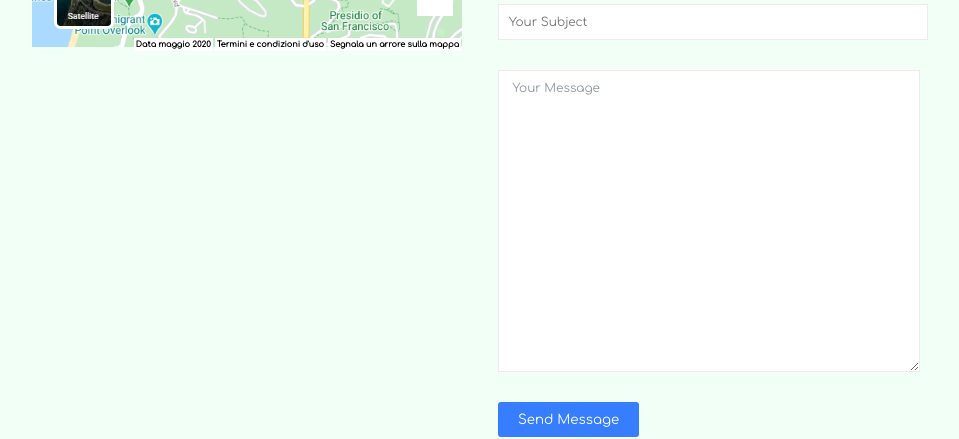
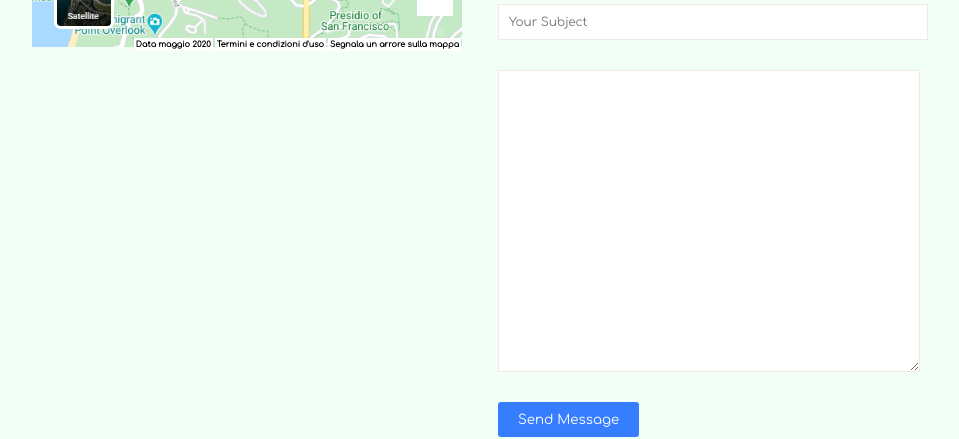
Before and after one commit to Andrea-lulli/proj-html-vuejs, a Vue app: page / in a window 1280 px wide. Shown: the part 3872-4311 px from the top of the page, without its empty margins (160-1119 px from the left). Built offline with nearby package versions, Linux system fonts and the light colour scheme.

Commit message:
salvati dati del forn nel data

```diff
--- a/src/components/section6Comp.vue
+++ b/src/components/section6Comp.vue
@@ -83,11 +83,17 @@
             </div>
 
             <!-- form -->
-            <form>
+            <div>
               <!-- conteiner imnput name e mail -->
               <div class="input_name">
-                <input class="name" type="text" placeholder="Your Name" />
                 <input
+                  v-model="name"
+                  class="name"
+                  type="text"
+                  placeholder="Your Name"
+                />
+                <input
+                  v-model="email"
                   class="name email"
                   type="email"
                   placeholder="Your Email"
@@ -96,20 +102,33 @@
 
               <!-- conteiner imnput subject-->
               <div class="input_subject">
-                <input class="name" type="text" placeholder="Your Subject" />
+                <input
+                  class="name"
+                  v-model="subject"
+                  type="text"
+                  placeholder="Your Subject"
+                />
               </div>
 
-              <!-- conteiner imnput subject-->
+              <!-- conteiner imnput message-->
               <div class="input_subject">
-                <textarea class="message" name="message" rows="20" cols="55">
+                <textarea
+                  v-model="message"
+                  class="message"
+                  name="message"
+                  rows="20"
+                  cols="55"
+                >
                Your Message</textarea
                 >
               </div>
-              <!-- button di invio dati -->
+              <!-- button di invio dati del form -->
               <div>
-                <button class="button-blue">Send Message</button>
+                <button @click="invio()" class="button-blue">
+                  Send Message
+                </button>
               </div>
-            </form>
+            </div>
           </div>
         </div>
       </div>
@@ -120,6 +139,31 @@
 <script>
 export default {
   name: "section6Comp",
+  data() {
+    return {
+      name: "",
+      email: "",
+      subject: "",
+      message: "",
+      customer_data: [],
+    };
+  },
+
+  methods: {
+    invio() {
+      this.customer_data.push({
+        name: this.name,
+        email: this.email,
+        subject: this.subject,
+        message: this.message,
+      });
+      (this.name = ""),
+        (this.subject = ""),
+        (this.email = ""),
+        (this.message = ""),
+        console.log(this.customer_data);
+    },
+  },
 };
 </script>
 
@@ -162,7 +206,7 @@ h5 {
   img {
     width: 20%;
   }
-  .conteiner-icone{
+  .conteiner-icone {
     margin-top: 40px;
   }
 }
```
